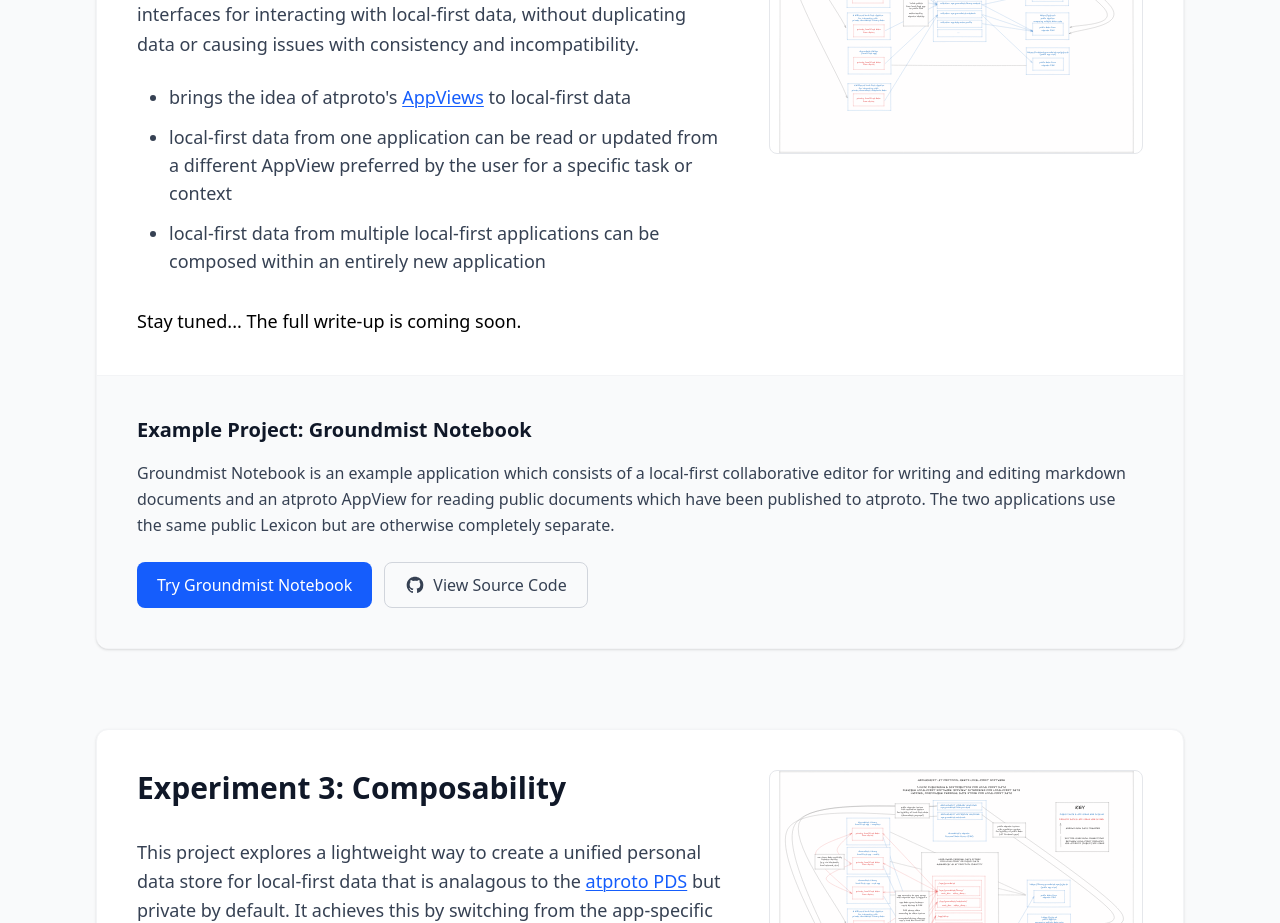
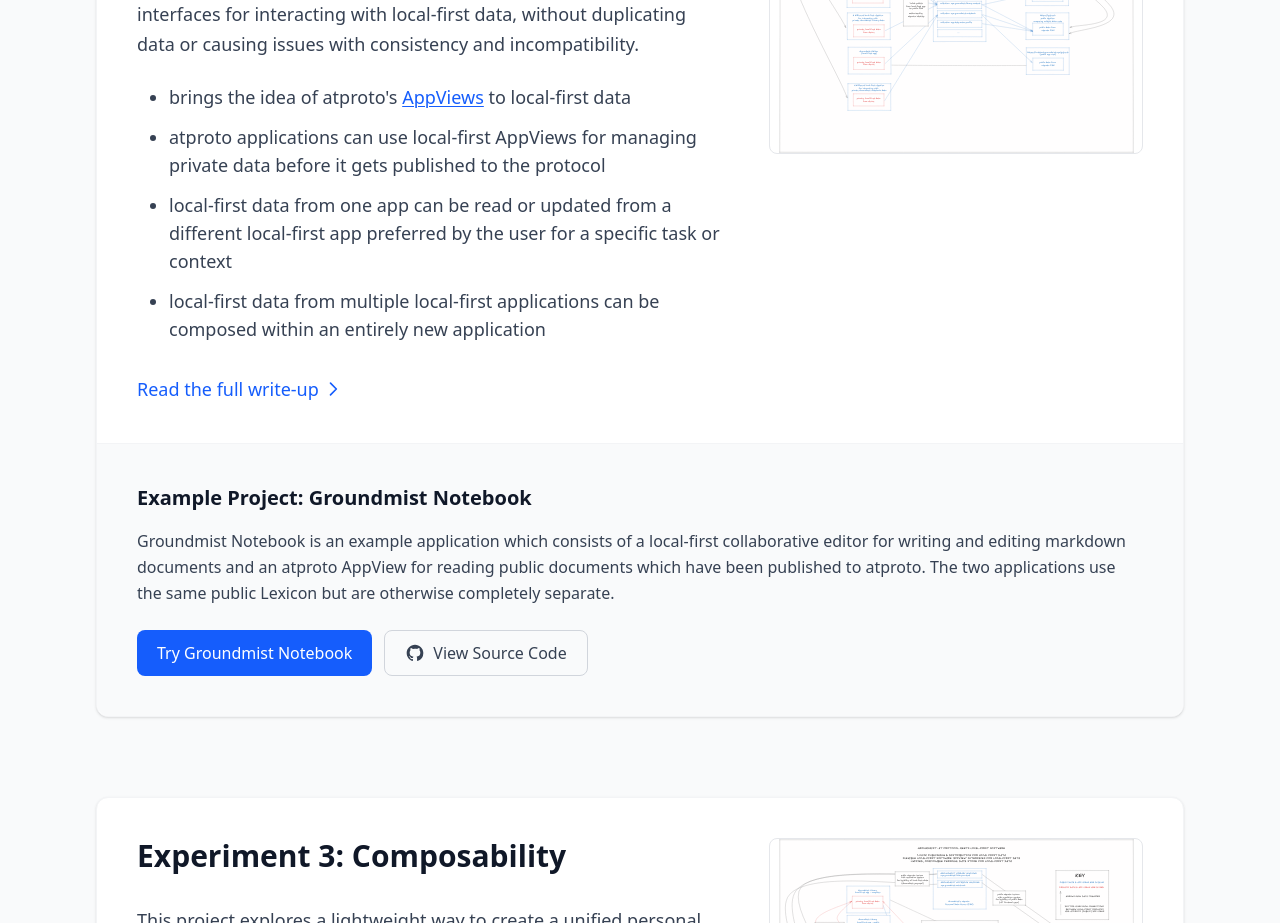
Before and after one commit to grjte/groundmist-website, a React (Vite) app: page / in a window 1280 px wide. Shown: the part 1960-2883 px from the top of the page. Built offline with nearby package versions, Linux system fonts and the light colour scheme.

Commit message:
feat: update legibility experiment link and summary

```diff
--- a/src/App.tsx
+++ b/src/App.tsx
@@ -264,20 +264,21 @@ function App() {
                         </a>{" "}
                         to local-first data
                       </li>
-                      <li>local-first data from one application can be read or updated from a different AppView preferred by the user for a specific task or context</li>
+                      <li>atproto applications can use local-first AppViews for managing private data before it gets published to the protocol</li>
+                      <li>local-first data from one app can be read or updated from a different local-first app preferred by the user for a specific task or context</li>
                       <li>local-first data from multiple local-first applications can be composed within an entirely new application</li>
                     </ul>
                   </div>
 
                   <div className="flex items-center space-x-6">
-                    {/* <a href="#" className="group inline-flex items-center text-blue-600 hover:text-blue-800"> */}
-                    <span className="inline-flex items-center text-lg font-medium">
-                      Stay tuned... The full write-up is coming soon.
-                      {/* <svg className="w-5 h-5 ml-1 transform transition-transform group-hover:translate-x-1" fill="none" stroke="currentColor" viewBox="0 0 24 24">
-                        <path strokeLinecap="round" strokeLinejoin="round" strokeWidth={2} d="M9 5l7 7-7 7" />
-                      </svg> */}
-                    </span>
-                    {/* </a> */}
+                    <a href="https://hackmd.io/@grjte/groundmist-legibility" className="group inline-flex items-center text-blue-600 hover:text-blue-800" target="_blank" rel="noreferrer noopener">
+                      <span className="inline-flex items-center text-lg font-medium">
+                        Read the full write-up
+                        <svg className="w-5 h-5 ml-1 transform transition-transform group-hover:translate-x-1" fill="none" stroke="currentColor" viewBox="0 0 24 24">
+                          <path strokeLinecap="round" strokeLinejoin="round" strokeWidth={2} d="M9 5l7 7-7 7" />
+                        </svg>
+                      </span>
+                    </a>
                   </div>
                 </div>
 
```
